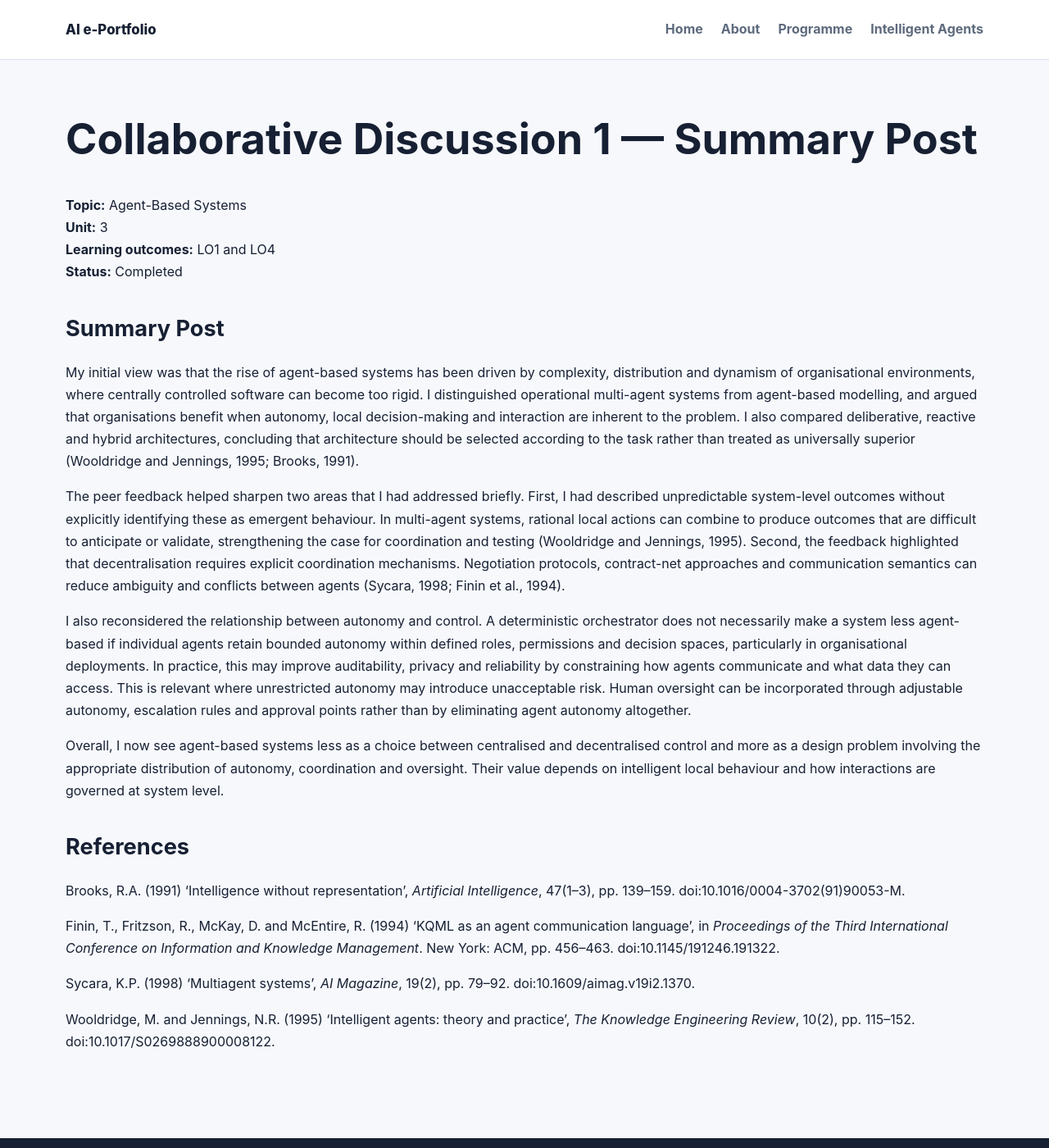
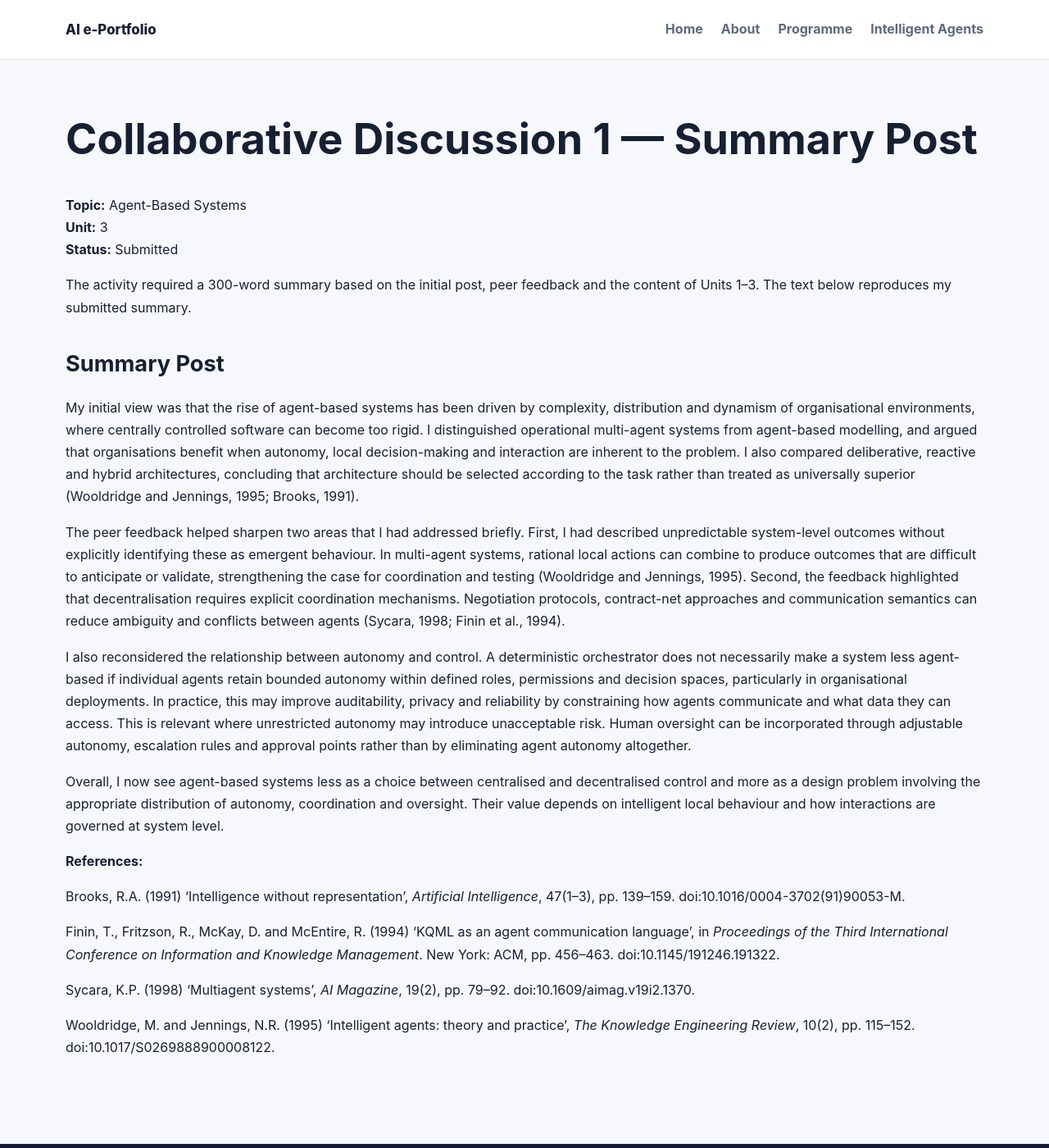
Before and after one commit to Monogios1996/Monogios1996.github.io, a Jekyll site: the page built from modules/intelligent-agents/evidence/discussions/unit-03-summary-post.md, in a window 1280 px wide and 1400 px high. Shown: the whole window at 82% size. Built offline with Jekyll 4.4.1, drawn with Linux system fonts in a browser that asks for light colours; our own code applies the rules of GitHub Pages for plain Markdown files.

Commit message:
Use submitted summary post for Discussion 1

```diff
--- a/modules/intelligent-agents/evidence/discussions/unit-03-summary-post.md
+++ b/modules/intelligent-agents/evidence/discussions/unit-03-summary-post.md
@@ -1,9 +1,15 @@
+---
+title: Collaborative Discussion 1 — Summary Post
+permalink: /modules/intelligent-agents/evidence/discussions/unit-03-summary-post/
+---
+
 # Collaborative Discussion 1 — Summary Post
 
 **Topic:** Agent-Based Systems
 **Unit:** 3
-**Learning outcomes:** LO1 and LO4
-**Status:** Completed
+**Status:** Submitted
+
+The activity required a 300-word summary based on the initial post, peer feedback and the content of Units 1–3. The text below reproduces my submitted summary.
 
 ## Summary Post
 
@@ -15,7 +21,7 @@ I also reconsidered the relationship between autonomy and control. A determinist
 
 Overall, I now see agent-based systems less as a choice between centralised and decentralised control and more as a design problem involving the appropriate distribution of autonomy, coordination and oversight. Their value depends on intelligent local behaviour and how interactions are governed at system level.
 
-## References
+**References:**
 
 Brooks, R.A. (1991) ‘Intelligence without representation’, *Artificial Intelligence*, 47(1–3), pp. 139–159. doi:10.1016/0004-3702(91)90053-M.
 
```
